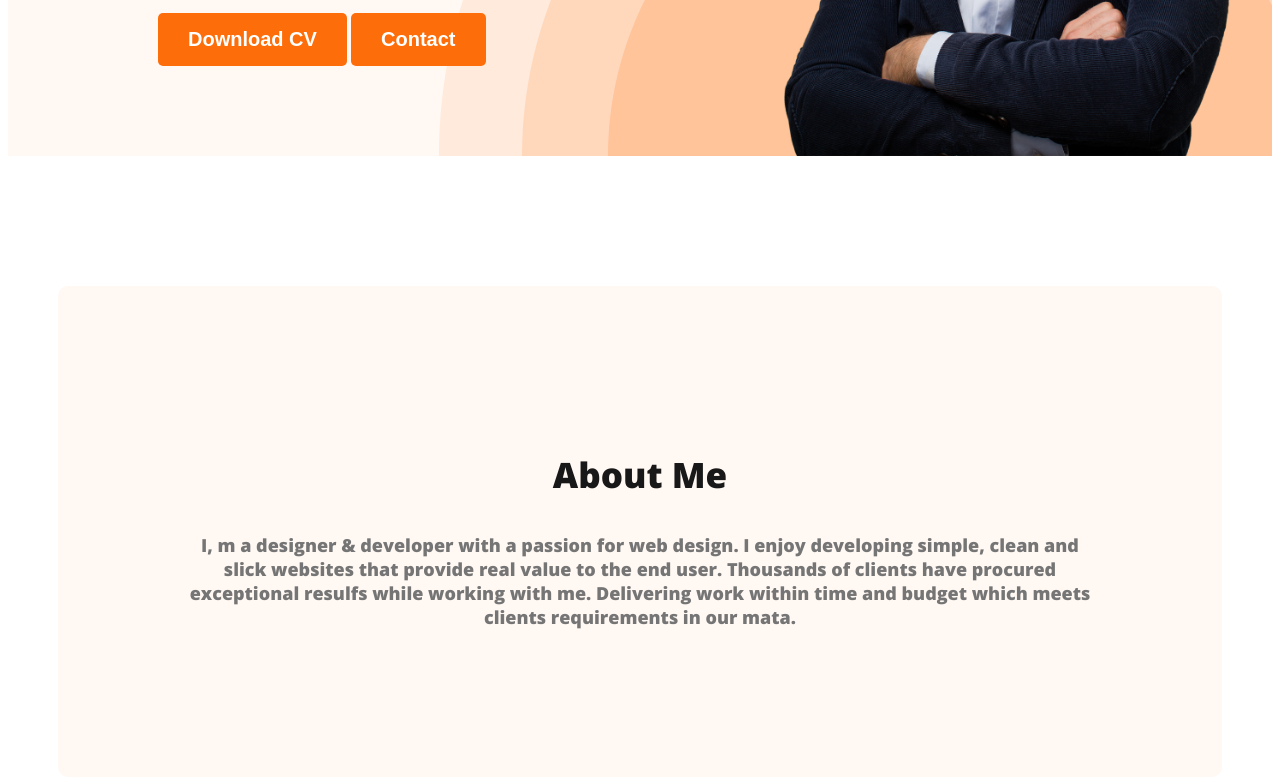
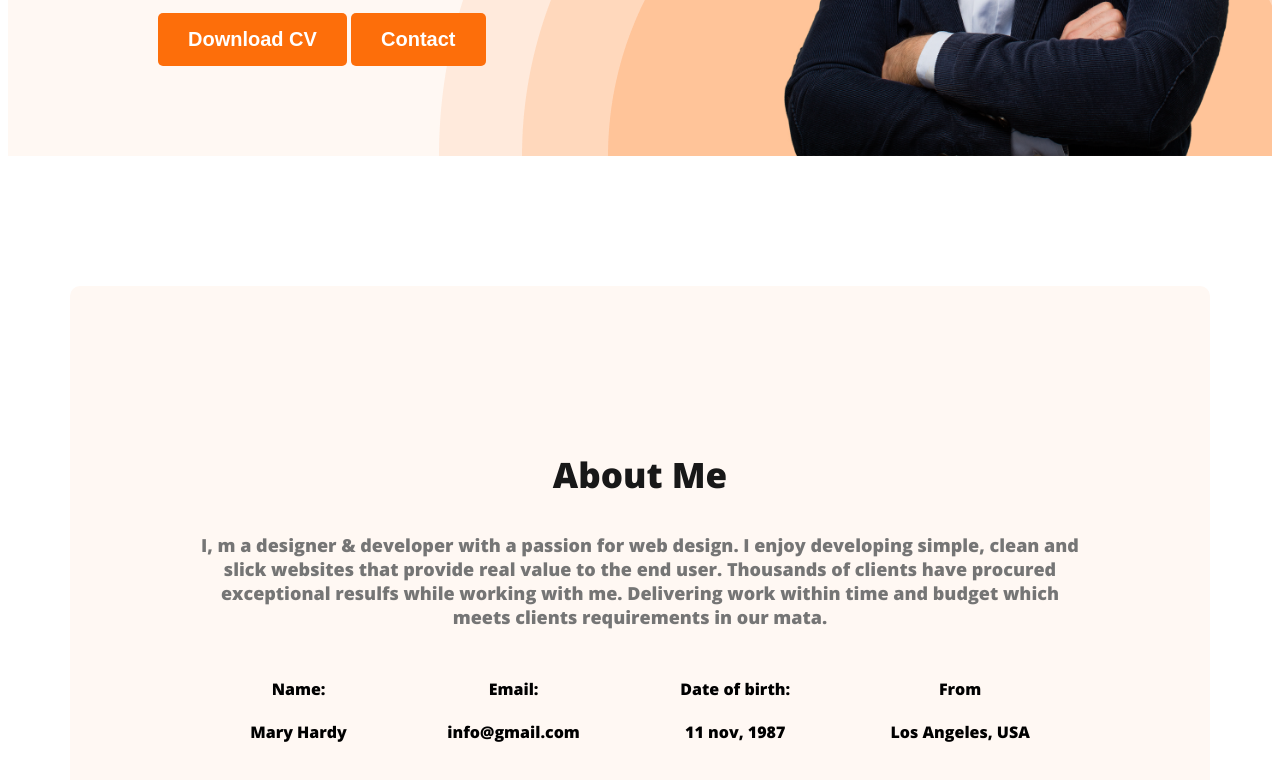
Before and after one commit to JI-RIDOY/My-first-web-myself, a plain HTML site: page index.html in a window 1280 px wide. Shown: the part 612-1392 px from the top of the page. Drawn offline with nearby package versions, Linux system fonts and the light colour scheme.

Commit message:
about added

```diff
--- a/index.html
+++ b/index.html
@@ -36,6 +36,24 @@
         <section class="about">
             <h3 class="sec-title">About Me</h3>
             <p class="sec-dec">I, m a designer & developer with a passion for web design. I enjoy developing simple, clean and slick websites that provide real value to the end user. Thousands of clients have procured exceptional resulfs while working with me. Delivering work within time and budget which meets clients requirements in our mata.</p>
+            <div class="about-info-contain">
+                <div class="about-info">
+                    <h4 class="info-title">Name:</h4>
+                    <p class="info-des">Mary Hardy</p>
+                </div>
+                <div class="about-info">
+                    <h4 class="info-title">Email:</h4>
+                    <p class="info-des">info@gmail.com</p>
+                </div>
+                <div class="about-info">
+                    <h4 class="info-title">Date of birth:</h4>
+                    <p class="info-des">11 nov, 1987</p>
+                </div>
+                <div class="about-info">
+                    <h4 class="info-title">From</h4>
+                    <p class="info-des">Los Angeles, USA</p>
+                </div>
+            </div>
         </section>
     </main>
     <footer>
--- a/styles/portfolio.css
+++ b/styles/portfolio.css
@@ -70,7 +70,7 @@ nav a{
     padding: 130px;
     border-radius: 10px;
     background: #fff8f3;
-    margin: 130px 50px;
+    margin: 130px 0px;
 }
 .sec-title{
     color: #181818 ;
@@ -83,3 +83,17 @@ nav a{
     color: #757575;
     font-size: 18px;
 }
+main{
+    max-width: 1140px;
+    margin: 0 auto;
+}
+.about-info-contain{
+    display: flex;
+    justify-content: space-around;
+
+}
+.about-info{
+    text-align: center;
+    padding: 10px;
+
+}
```
